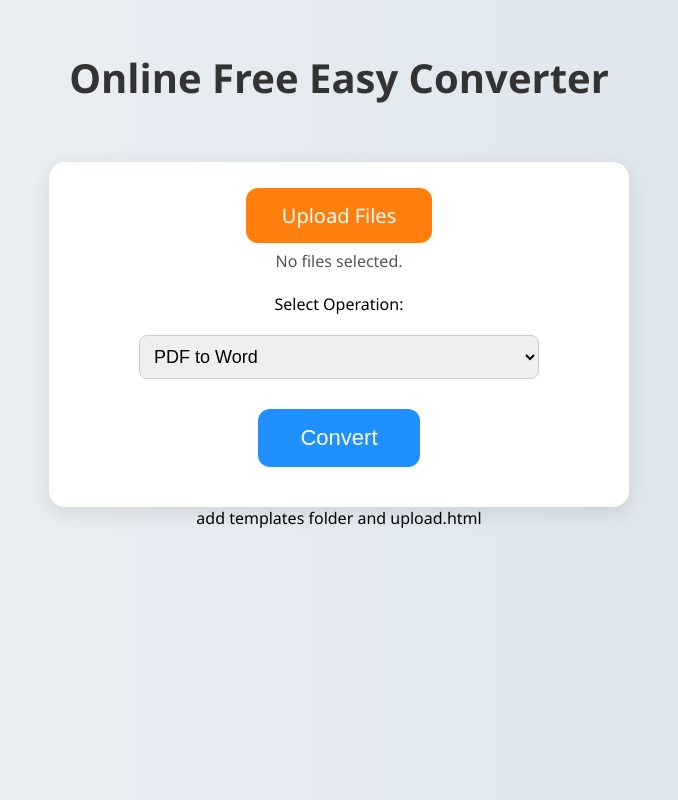
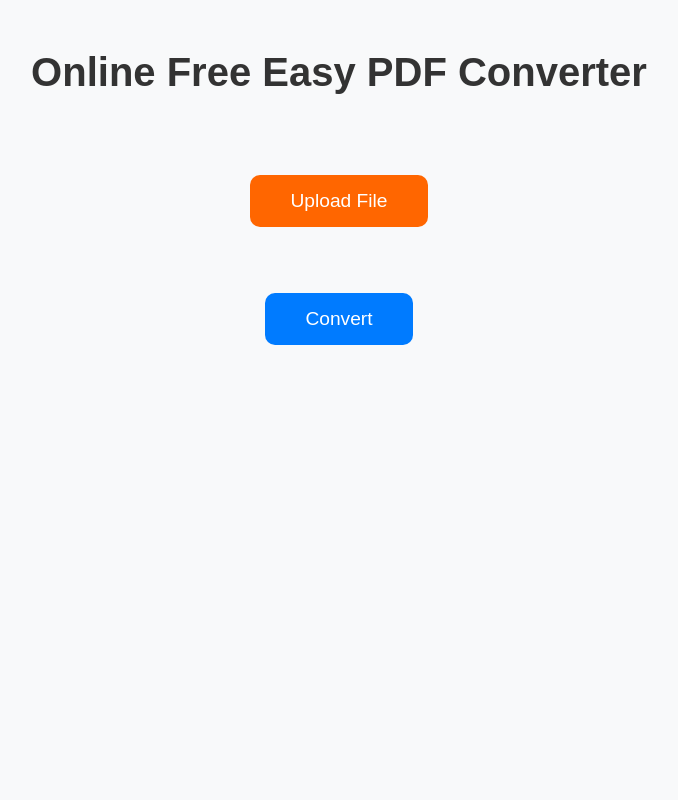
Before and after one commit to guojiajiajia1988/pdf_converter, a Flask app: page / in a window 1280 px wide. Shown: the whole page, without its empty margins (301-979 px from the left). Run offline with Flask 3, Linux system fonts and the light colour scheme.

Commit message:
upload.html

```diff
--- a/templates/upload.html
+++ b/templates/upload.html
@@ -2,123 +2,86 @@
 <html lang="en">
 <head>
     <meta charset="UTF-8">
-    <title>Online Free Easy Converter</title>
+    <meta name="viewport" content="width=device-width, initial-scale=1.0">
+    <title>Free Online PDF Converter - Easy & Fast</title>
+    <meta name="description" content="Convert PDF to Word, Word to PDF, JPG to PDF online for free. Simple, fast, secure.">
+    <meta name="keywords" content="PDF converter, online PDF, PDF to Word, Word to PDF, JPG to PDF, free converter">
+    <link rel="icon" href="/static/favicon.ico" type="image/x-icon">
     <style>
         body {
-            font-family: 'Segoe UI', Tahoma, Geneva, Verdana, sans-serif;
-            background: linear-gradient(to right, #f0f2f5, #d9e2ec);
+            background-color: #f8f9fa;
+            font-family: 'Arial', sans-serif;
+            text-align: center;
             margin: 0;
             padding: 0;
-            display: flex;
-            flex-direction: column;
-            align-items: center;
-            min-height: 100vh;
         }
         h1 {
             margin-top: 50px;
-            font-size: 40px;
-            font-weight: bold;
+            font-size: 2.5rem;
             color: #333;
         }
-        .card {
-            background: #fff;
-            padding: 40px;
+        .upload-section {
+            margin-top: 80px;
+        }
+        .btn-upload {
+            background-color: #ff6600;
+            color: white;
+            padding: 15px 40px;
+            font-size: 1.2rem;
+            border: none;
+            border-radius: 10px;
+            cursor: pointer;
+            margin-bottom: 30px;
+        }
+        .btn-convert {
+            background-color: #007bff;
+            color: white;
+            padding: 15px 40px;
+            font-size: 1.2rem;
+            border: none;
+            border-radius: 10px;
+            cursor: pointer;
+        }
+        .uploaded-files {
             margin-top: 30px;
-            border-radius: 16px;
-            box-shadow: 0 6px 20px rgba(0, 0, 0, 0.1);
-            width: 90%;
-            max-width: 500px;
-            text-align: center;
-        }
-        .upload-btn {
-            background-color: #ff7f0e;
-            color: white;
-            font-size: 20px;
-            padding: 14px 36px;
-            border: none;
-            border-radius: 12px;
-            cursor: pointer;
-            margin-bottom: 20px;
-            transition: background-color 0.3s;
-        }
-        .upload-btn:hover {
-            background-color: #e26c00;
-        }
-        .convert-btn {
-            background-color: #1e90ff;
-            color: white;
-            font-size: 22px;
-            padding: 16px 42px;
-            border: none;
-            border-radius: 12px;
-            cursor: pointer;
-            margin-top: 30px;
-            transition: background-color 0.3s;
-        }
-        .convert-btn:hover {
-            background-color: #0073e6;
-        }
-        select {
-            font-size: 18px;
-            padding: 10px;
-            margin-top: 20px;
-            border-radius: 8px;
-            border: 1px solid #ccc;
-            width: 80%;
-        }
-        #file-list {
-            margin-top: 20px;
-            font-size: 16px;
-            color: #555;
-            line-height: 1.5;
+            font-size: 1rem;
+            color: #666;
         }
         input[type="file"] {
             display: none;
         }
+        label {
+            display: inline-block;
+            background-color: #ff6600;
+            color: white;
+            padding: 15px 40px;
+            font-size: 1.2rem;
+            border-radius: 10px;
+            cursor: pointer;
+        }
     </style>
 </head>
 <body>
-    <h1>Online Free Easy Converter</h1>
-    <div class="card">
-        <form action="/upload" method="post" enctype="multipart/form-data">
-            <label class="upload-btn">
-                Upload Files
-                <input type="file" name="file" multiple onchange="updateFileList()">
-            </label>
 
-            <div id="file-list">No files selected.</div>
+    <h1><b>Online Free Easy PDF Converter</b></h1>
 
-            <label for="operation" style="margin-top: 20px; display: block;">Select Operation:</label>
-            <select name="operation" id="operation" required>
-                <option value="pdf_to_word">PDF to Word</option>
-                <option value="word_to_pdf">Word to PDF</option>
-                <option value="ppt_to_pdf">PowerPoint to PDF</option>
-                <option value="jpg_to_pdf">JPG to PDF</option>
-                <option value="merge_pdfs">Merge PDFs</option>
-            </select>
-
-            <br>
-
-            <input type="submit" class="convert-btn" value="Convert">
-        </form>
-    </div>
+    <form action="/upload" method="post" enctype="multipart/form-data" class="upload-section">
+        <label for="file-upload">Upload File</label>
+        <input type="file" id="file-upload" name="file" onchange="showFileName()">
+        <div class="uploaded-files" id="file-name"></div>
+        <br><br>
+        <button type="submit" class="btn-convert">Convert</button>
+    </form>
 
     <script>
-        function updateFileList() {
-            const input = document.querySelector('input[type="file"]');
-            const list = document.getElementById('file-list');
-
-            if (input.files.length === 0) {
-                list.innerHTML = "No files selected.";
-            } else {
-                let fileNames = "";
-                for (let i = 0; i < input.files.length; i++) {
-                    fileNames += "• " + input.files[i].name + "<br>";
-                }
-                list.innerHTML = fileNames;
+        function showFileName() {
+            const input = document.getElementById('file-upload');
+            const fileNameDiv = document.getElementById('file-name');
+            if (input.files.length > 0) {
+                fileNameDiv.innerText = "Selected: " + input.files[0].name;
             }
         }
     </script>
+
 </body>
 </html>
-add templates folder and upload.html
```
